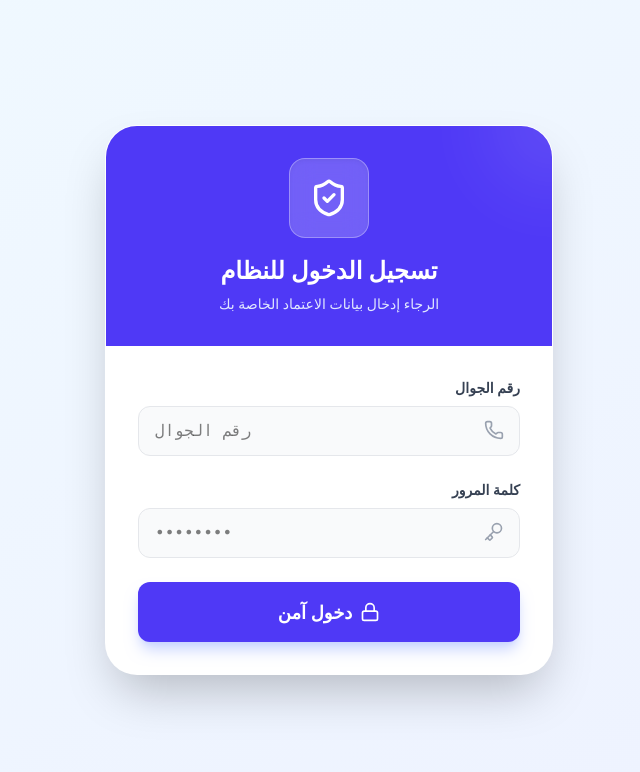
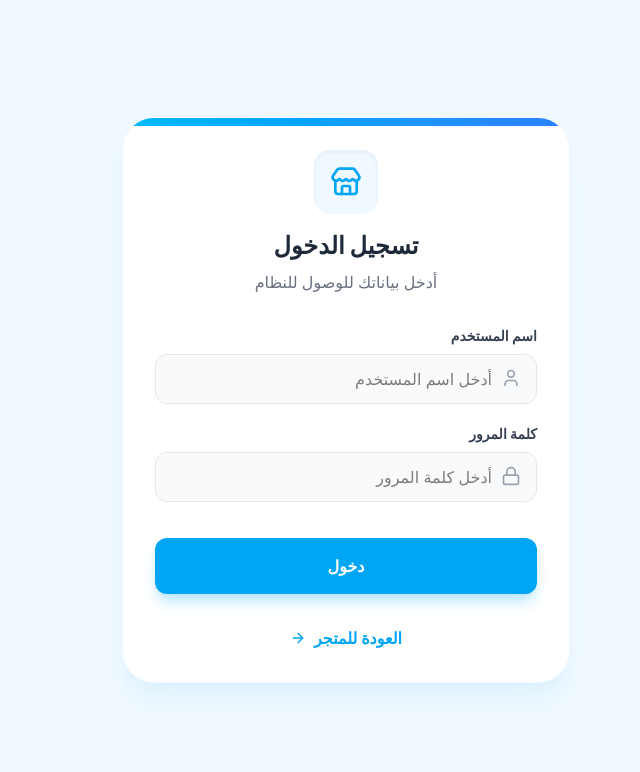
Before and after one commit to rukandaknah-design/rukan.daknah, a Next.js app: page /login in a window 1280 px wide. Shown: the top 772 px of the page, without its empty margins (342-982 px from the left). Built offline with nearby package versions, Linux system fonts and the light colour scheme.

Commit message:
Add Login System and Fix Routing

```diff
--- a/src/app/login/page.tsx
+++ b/src/app/login/page.tsx
@@ -1,69 +1,89 @@
 'use client';
 import { useState } from 'react';
-import { Lock, Phone, Key, Loader2, ShieldCheck } from 'lucide-react';
-import { login } from './actions';
+import { Store, Lock, User, ArrowRight } from 'lucide-react';
+import Link from 'next/link';
 
 export default function Login() {
-  const [loading, setLoading] = useState(false);
+  const [username, setUsername] = useState('');
+  const [password, setPassword] = useState('');
   const [error, setError] = useState('');
 
-  const handleSubmit = async (e: React.FormEvent<HTMLFormElement>) => {
+  const handleLogin = (e: React.FormEvent) => {
     e.preventDefault();
-    setLoading(true);
-    setError('');
 
-    const formData = new FormData(e.currentTarget);
-    const result = await login(formData);
-
-    if (result?.error) {
-      setError(result.error);
-      setLoading(false);
+    // التحقق من بيانات المدير
+    if (username === '1' && password === '1') {
+      document.cookie = 'userRole=admin; path=/; max-age=86400';
+      window.location.href = '/admin/dashboard';
+    }
+    // التحقق من بيانات الكاشير
+    else if (username === '2' && password === '2') {
+      document.cookie = 'userRole=cashier; path=/; max-age=86400';
+      window.location.href = '/pos';
+    }
+    // بيانات خاطئة
+    else {
+      setError('بيانات الدخول غير صحيحة!');
     }
   };
 
   return (
-    <div className="min-h-screen bg-gradient-to-br from-sky-50 to-indigo-50 flex items-center justify-center p-4" dir="rtl">
-      <div className="bg-white w-full max-w-md rounded-[2rem] shadow-2xl overflow-hidden border border-white/50 relative">
+    <div className="min-h-screen bg-[#f0f9ff] flex items-center justify-center p-4 font-sans" dir="rtl">
+      <div className="bg-white w-full max-w-md rounded-[2rem] shadow-xl shadow-sky-100 p-8 border border-sky-50 relative overflow-hidden">
+        <div className="absolute top-0 left-0 w-full h-2 bg-gradient-to-r from-sky-400 to-blue-500"></div>
 
-        {/* تصميم علوي */}
-        <div className="bg-indigo-600 p-8 text-center relative overflow-hidden">
-          <div className="absolute top-0 right-0 w-32 h-32 bg-white opacity-10 rounded-full blur-2xl -translate-y-1/2 translate-x-1/2"></div>
-          <div className="w-20 h-20 bg-white/20 backdrop-blur-md rounded-2xl mx-auto flex items-center justify-center mb-4 shadow-inner border border-white/30">
-            <ShieldCheck className="w-10 h-10 text-white" />
+        <div className="text-center mb-8">
+          <div className="bg-sky-50 w-16 h-16 rounded-2xl flex items-center justify-center mx-auto mb-4 text-sky-500 shadow-inner">
+            <Store className="w-8 h-8" />
           </div>
-          <h1 className="text-2xl font-black text-white">تسجيل الدخول للنظام</h1>
-          <p className="text-indigo-100 mt-2 text-sm">الرجاء إدخال بيانات الاعتماد الخاصة بك</p>
+          <h1 className="text-2xl font-black text-gray-800">تسجيل الدخول</h1>
+          <p className="text-gray-500 font-medium mt-2">أدخل بياناتك للوصول للنظام</p>
         </div>
 
-        {/* نموذج الدخول */}
-        <div className="p-8">
         {error && (
-            <div className="bg-red-50 text-red-600 p-4 rounded-xl text-sm font-bold mb-6 border border-red-100 text-center">
+          <div className="bg-red-50 text-red-600 p-4 rounded-xl text-sm font-bold mb-6 text-center border border-red-100">
             {error}
           </div>
         )}
 
-          <form onSubmit={handleSubmit} className="space-y-6">
+        <form onSubmit={handleLogin} className="space-y-5">
           <div>
-              <label className="block text-sm font-bold text-gray-700 mb-2">رقم الجوال</label>
+            <label className="block text-sm font-bold text-gray-700 mb-2">اسم المستخدم</label>
             <div className="relative">
-                <Phone className="w-5 h-5 absolute right-4 top-3.5 text-gray-400" />
-                <input type="text" name="phone" required className="w-full bg-gray-50 border border-gray-200 rounded-xl pr-12 pl-4 py-3 outline-none focus:bg-white focus:border-indigo-500 focus:ring-4 focus:ring-indigo-100 transition-all font-mono text-left" placeholder="رقم الجوال" dir="ltr" />
+              <input
+                type="text"
+                value={username}
+                onChange={(e) => setUsername(e.target.value)}
+                className="w-full bg-gray-50 border border-gray-200 focus:border-sky-400 focus:ring-4 focus:ring-sky-100 rounded-xl py-3 px-4 pr-11 outline-none transition-all font-medium"
+                placeholder="أدخل اسم المستخدم"
+              />
+              <User className="w-5 h-5 text-gray-400 absolute right-4 top-3.5" />
             </div>
           </div>
 
           <div>
             <label className="block text-sm font-bold text-gray-700 mb-2">كلمة المرور</label>
             <div className="relative">
-                <Key className="w-5 h-5 absolute right-4 top-3.5 text-gray-400" />
-                <input type="password" name="password" required className="w-full bg-gray-50 border border-gray-200 rounded-xl pr-12 pl-4 py-3 outline-none focus:bg-white focus:border-indigo-500 focus:ring-4 focus:ring-indigo-100 transition-all font-mono text-left" placeholder="••••••••" dir="ltr" />
+              <input
+                type="password"
+                value={password}
+                onChange={(e) => setPassword(e.target.value)}
+                className="w-full bg-gray-50 border border-gray-200 focus:border-sky-400 focus:ring-4 focus:ring-sky-100 rounded-xl py-3 px-4 pr-11 outline-none transition-all font-medium"
+                placeholder="أدخل كلمة المرور"
+              />
+              <Lock className="w-5 h-5 text-gray-400 absolute right-4 top-3.5" />
             </div>
           </div>
 
-            <button type="submit" disabled={loading} className="w-full bg-indigo-600 text-white font-black text-lg py-4 rounded-xl hover:bg-indigo-700 transition-all shadow-lg shadow-indigo-200 disabled:opacity-50 flex justify-center items-center gap-2 mt-4">
-              {loading ? <Loader2 className="w-6 h-6 animate-spin"/> : <><Lock className="w-5 h-5"/> دخول آمن</>}
+          <button type="submit" className="w-full bg-sky-500 hover:bg-sky-600 text-white font-black py-4 rounded-xl shadow-lg shadow-sky-200 transition-all mt-4">
+            دخول
           </button>
         </form>
+
+        <div className="mt-8 text-center">
+          <Link href="/" className="text-sky-500 font-bold hover:underline flex items-center justify-center gap-2">
+            العودة للمتجر <ArrowRight className="w-4 h-4" />
+          </Link>
         </div>
       </div>
     </div>
--- a/src/middleware.ts
+++ b/src/middleware.ts
@@ -3,37 +3,22 @@ import type { NextRequest } from 'next/server';
 
 export function middleware(request: NextRequest) {
   const path = request.nextUrl.pathname;
-  const isAuthRoute = path === '/login';
-  const isAdminRoute = path.startsWith('/admin');
-  const isPosRoute = path.startsWith('/pos');
+  const role = request.cookies.get('userRole')?.value;
 
-  // قراءة جلسة الدخول من الكوكيز
-  const authCookie = request.cookies.get('auth_session')?.value;
-
-  // إذا لم يكن مسجلاً للدخول وحاول دخول الإدارة أو الكاشير، اطرده لصفحة الدخول
-  if (!authCookie && (isAdminRoute || isPosRoute)) {
-    return NextResponse.redirect(new URL('/login', request.url));
+  // حماية لوحة الإدارة (للمدير فقط)
+  if (path.startsWith('/admin')) {
+    if (role !== 'admin') return NextResponse.redirect(new URL('/login', request.url));
   }
 
-  if (authCookie) {
-    try {
-      // فك تشفير الجلسة لمعرفة الصلاحية
-      const session = JSON.parse(Buffer.from(authCookie, 'base64').toString());
+  // حماية الكاشير (للمدير والكاشير)
+  if (path.startsWith('/pos')) {
+    if (role !== 'admin' && role !== 'cashier') return NextResponse.redirect(new URL('/login', request.url));
+  }
 
-      // إذا كان مسجلاً وحاول دخول صفحة تسجيل الدخول، وجهه لمكانه الصحيح
-      if (isAuthRoute) {
-        if (session.role === 'ADMIN') return NextResponse.redirect(new URL('/admin/dashboard', request.url));
-        if (session.role === 'CASHIER') return NextResponse.redirect(new URL('/pos', request.url));
-      }
-
-      // منع الكاشير من دخول الإدارة
-      if (isAdminRoute && session.role === 'CASHIER') {
-        return NextResponse.redirect(new URL('/pos', request.url));
-      }
-    } catch (e) {
-      request.cookies.delete('auth_session');
-      return NextResponse.redirect(new URL('/login', request.url));
-    }
+  // منع الدخول لصفحة تسجيل الدخول إذا كان مسجلاً بالفعل
+  if (path === '/login') {
+    if (role === 'admin') return NextResponse.redirect(new URL('/admin/dashboard', request.url));
+    if (role === 'cashier') return NextResponse.redirect(new URL('/pos', request.url));
   }
 
   return NextResponse.next();
```
Lines whose indentation alone changed are shown as unchanged.
